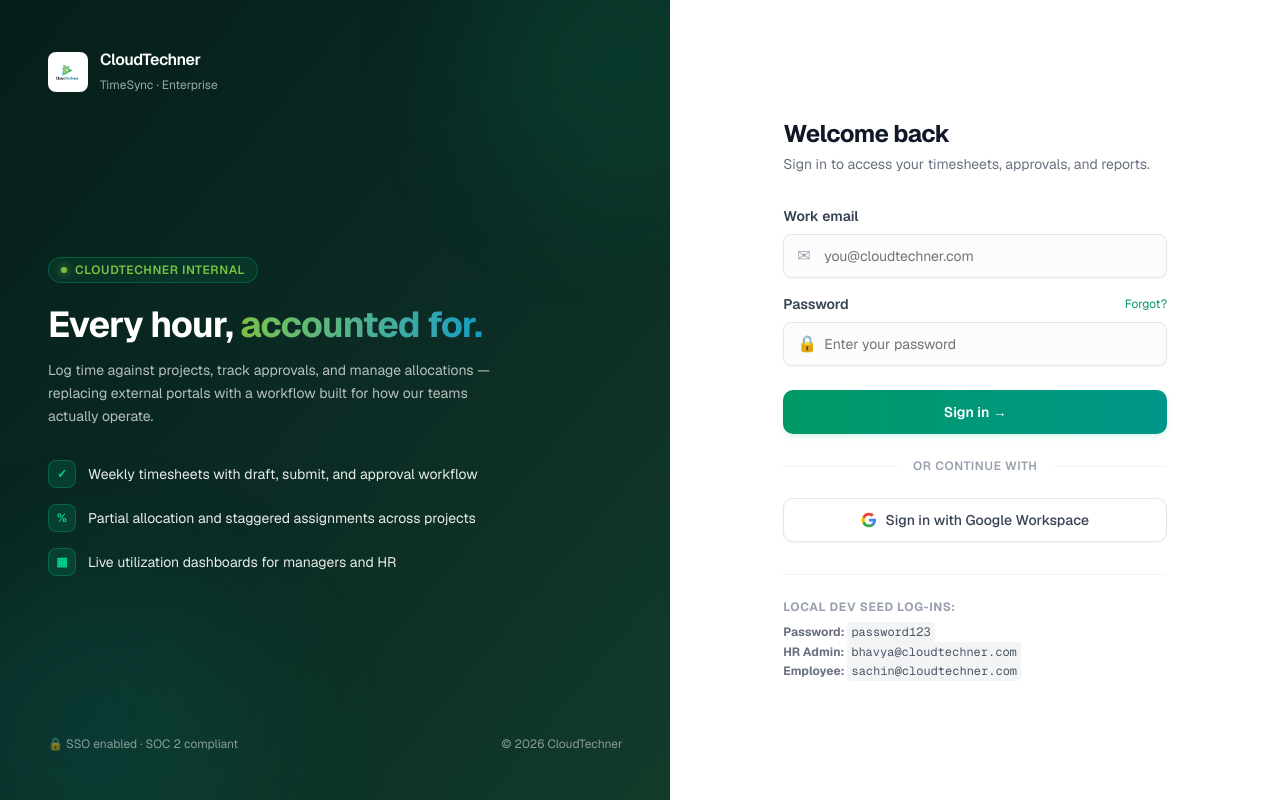
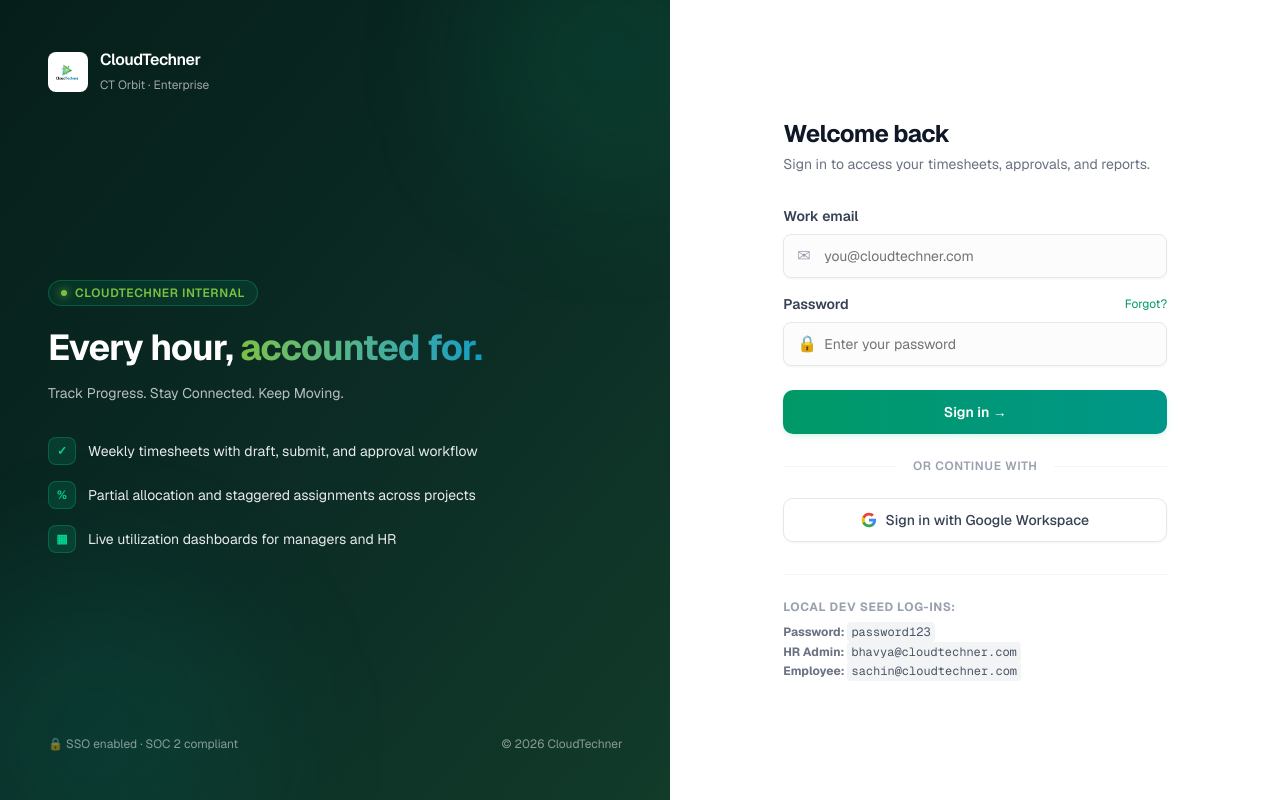
Before and after one commit to Rohit692004/CloudTechner-TimeSync, a Next.js app: page /login in a window 1280 px wide. Built offline with nearby package versions, Linux system fonts and the light colour scheme.

Commit message:
Rebrand portal name to CT Orbit and update login page tagline

```diff
--- a/src/app/(dashboard)/layout.tsx
+++ b/src/app/(dashboard)/layout.tsx
@@ -122,7 +122,7 @@
           <img src="/logo.png" alt="CloudTechner Logo" className="h-9 w-9 object-contain rounded-md bg-white p-0.5 shadow-sm" />
           <div className="flex flex-col min-w-0 leading-tight">
             <span className="text-sm font-bold tracking-tight text-white">CloudTechner</span>
-            <span className="text-xs font-light text-white/70">TimeSync</span>
+            <span className="text-xs font-light text-white/70">CT Orbit</span>
           </div>
           <span className="ml-auto rounded-full bg-white/10 px-2 py-0.5 text-[10px] font-medium text-emerald-400 select-none">
             v1.0
@@ -179,7 +179,7 @@
             </Link>
             <span className="text-gray-300">/</span>
             <span className="text-foreground capitalize font-semibold">
-              TimeSync Portal
+              CT Orbit Portal
             </span>
           </div>
         </header>
--- a/src/app/layout.tsx
+++ b/src/app/layout.tsx
@@ -13,8 +13,8 @@
 });
 
 export const metadata: Metadata = {
-  title: "CloudTechner TimeSync",
-  description: "In-house timesheet application by CloudTechner",
+  title: "CloudTechner - CT Orbit",
+  description: "Track Progress. Stay Connected. Keep Moving.",
 };
 
 export default function RootLayout({
--- a/src/app/login/page.tsx
+++ b/src/app/login/page.tsx
@@ -26,13 +26,12 @@
             backgroundSize: "40px 40px"
           }}
         />
-
         {/* Top Brand Header */}
         <div className="relative z-10 flex items-center gap-3">
           <img src="/logo.png" alt="CloudTechner Logo" className="h-10 w-10 object-contain rounded-md bg-white p-0.5" />
           <div>
             <strong className="text-base font-semibold tracking-tight block text-white">CloudTechner</strong>
-            <small className="text-xs text-white/60">TimeSync · Enterprise</small>
+            <small className="text-xs text-white/60">CT Orbit · Enterprise</small>
           </div>
         </div>
 
@@ -46,9 +45,8 @@
             Every hour, <span className="bg-gradient-to-r from-[#7AC143] to-[#0E9DC4] bg-clip-text text-transparent">accounted for.</span>
           </h1>
           <p className="text-sm text-white/70 leading-relaxed mb-8">
-            Log time against projects, track approvals, and manage allocations — replacing external portals with a workflow built for how our teams actually operate.
+            Track Progress. Stay Connected. Keep Moving.
           </p>
-
           <div className="flex flex-col gap-4">
             <div className="flex items-center gap-3 text-sm text-white/90">
               <div className="flex h-7 w-7 items-center justify-center rounded-md bg-emerald-500/15 border border-emerald-500/30 text-emerald-400 text-xs font-bold">
@@ -84,12 +82,10 @@
           <div className="mb-8">
             {/* Show mobile branding since hero is hidden */}
             <div className="flex md:hidden items-center gap-3 mb-6">
-              <div className="flex h-9 w-9 items-center justify-center rounded-md bg-gradient-to-br from-[#7AC143] via-[#0E9DC4] to-[#3B82F6] text-sm font-bold text-white">
-                C
-              </div>
+              <img src="/logo.png" alt="CloudTechner Logo" className="h-8 w-8 object-contain rounded-md bg-gray-50 p-0.5 border border-gray-100" />
               <div>
-                <strong className="text-sm font-bold tracking-tight block">CloudTechner</strong>
-                <small className="text-xs text-muted-foreground">TimeSync</small>
+                <strong className="text-sm font-bold tracking-tight block text-gray-900">CloudTechner</strong>
+                <small className="text-xs text-muted-foreground block">CT Orbit</small>
               </div>
             </div>
             <h2 className="text-2xl font-bold tracking-tight text-gray-900 mb-1">Welcome back</h2>
```
Also changed, not shown: 1 other file (tests, documents, lock files or other folders).
